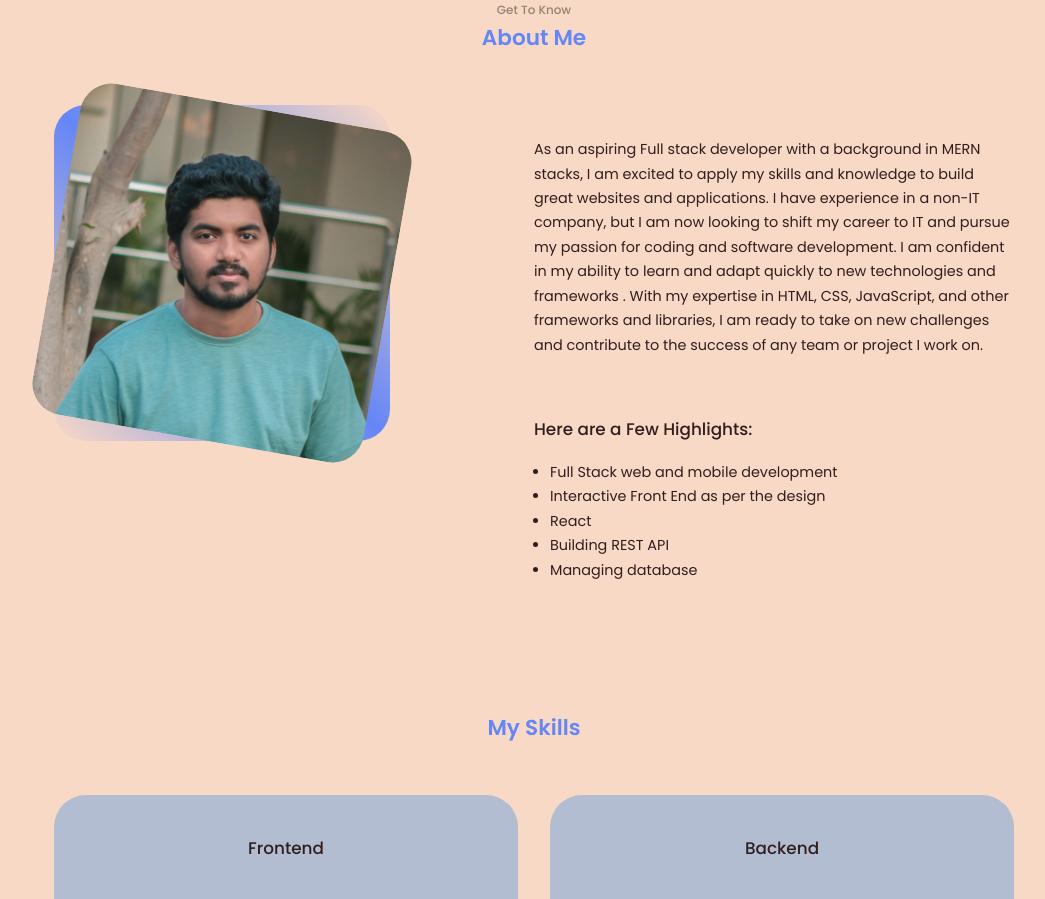
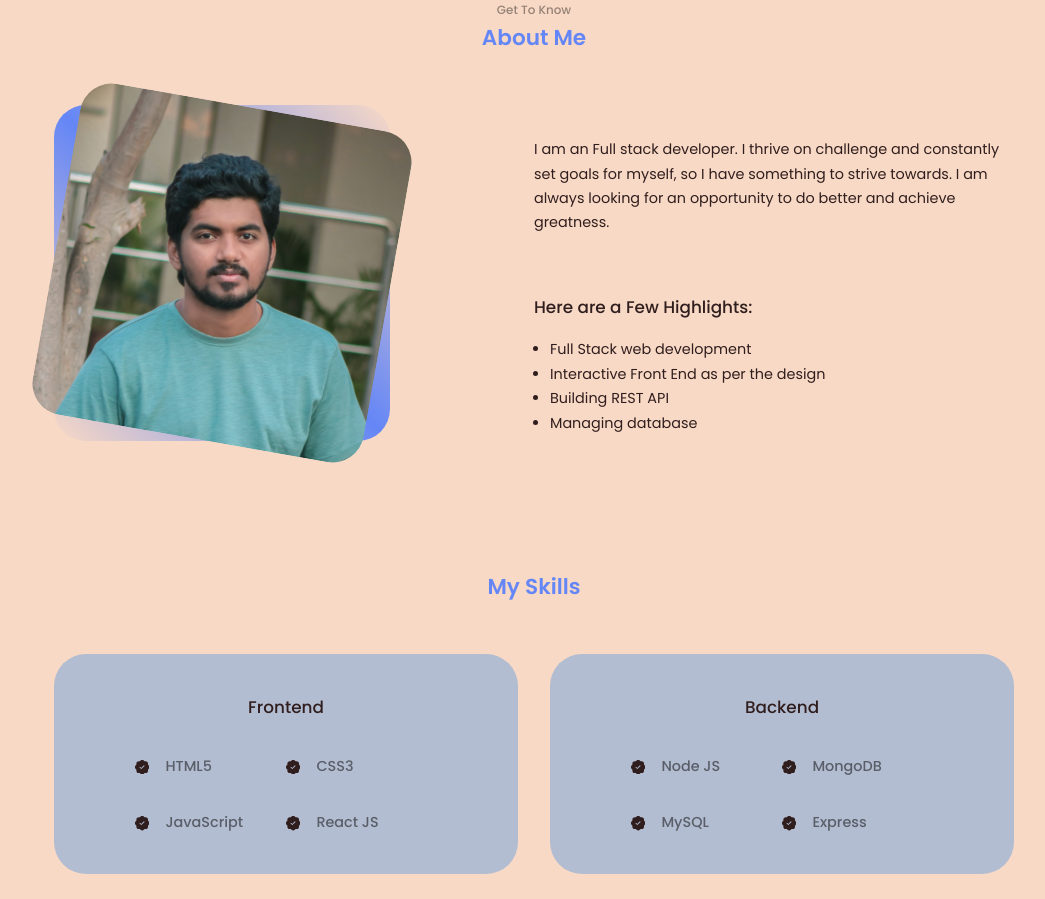
Before and after one commit to gunal15/Gunal_Portfolio, a React (Create React App) app: page / in a window 1280 px wide. Shown: the part 1040-1939 px from the top of the page, without its empty margins (106-1151 px from the left). Built offline with nearby package versions, Linux system fonts and the light colour scheme.

Commit message:
Update About.js

```diff
--- a/src/Components/about/About.js
+++ b/src/Components/about/About.js
@@ -17,16 +17,16 @@
 
         <div className='about_content'>
           <p>
-          As an aspiring Full stack developer with a background in MERN stacks,
-           I am excited to apply my skills and knowledge to build great websites and applications. I have experience in a non-IT company, but I am now looking to shift my career to IT and pursue my passion for coding and software development.
-           I am confident in my ability to learn and adapt quickly to new technologies and frameworks .
-             With my expertise in HTML, CSS, JavaScript, and other frameworks and libraries, I am ready to take on new challenges and contribute to the success of any team or project I work on.
+        I am an Full stack developer. I thrive on
+challenge and constantly set goals for myself,
+so I have something to strive towards. I am
+always looking for an opportunity to do better
+and achieve greatness.
           </p>
           <h3>Here are a Few Highlights:</h3>
           <ul>
-            <li>Full Stack web and mobile development</li>
+            <li>Full Stack web development</li>
             <li>Interactive Front End as per the design</li>
-            <li>React</li>
             <li>Building REST API</li>
             <li>Managing database</li>
           </ul>
```
